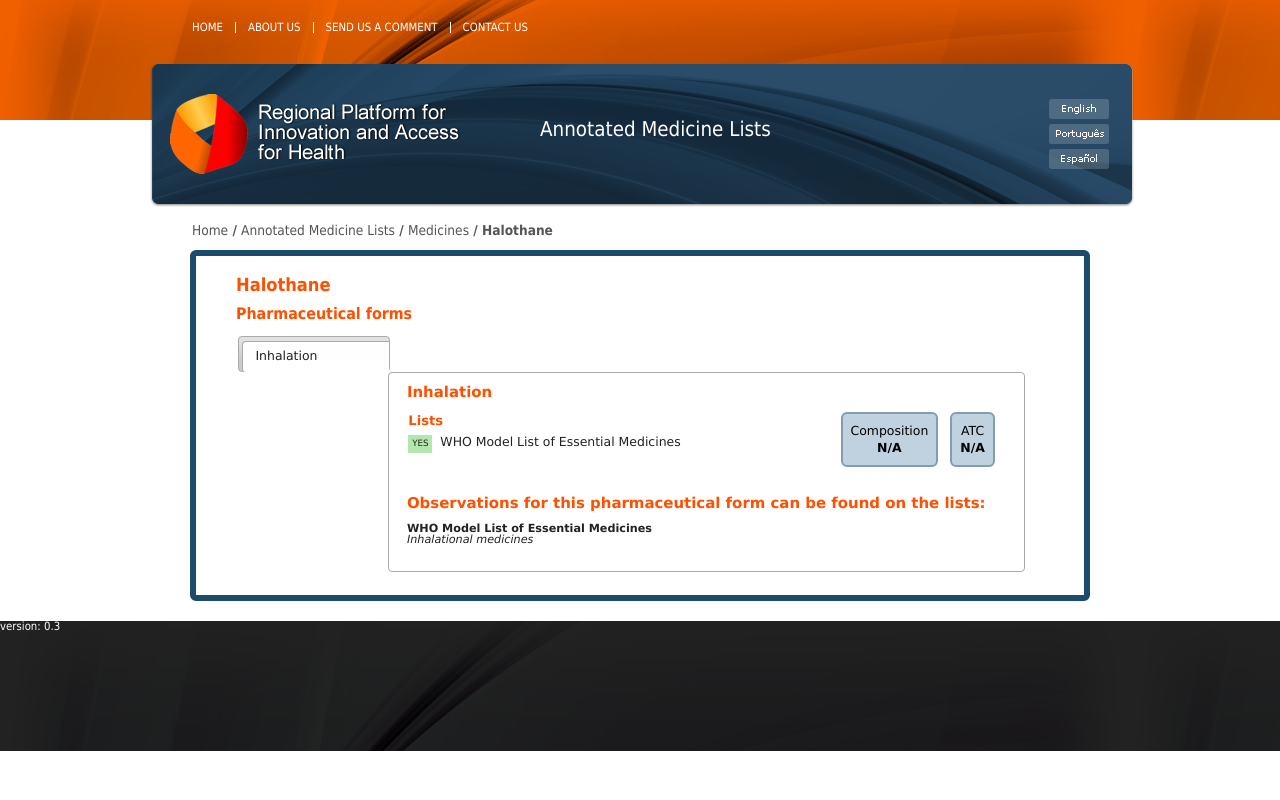
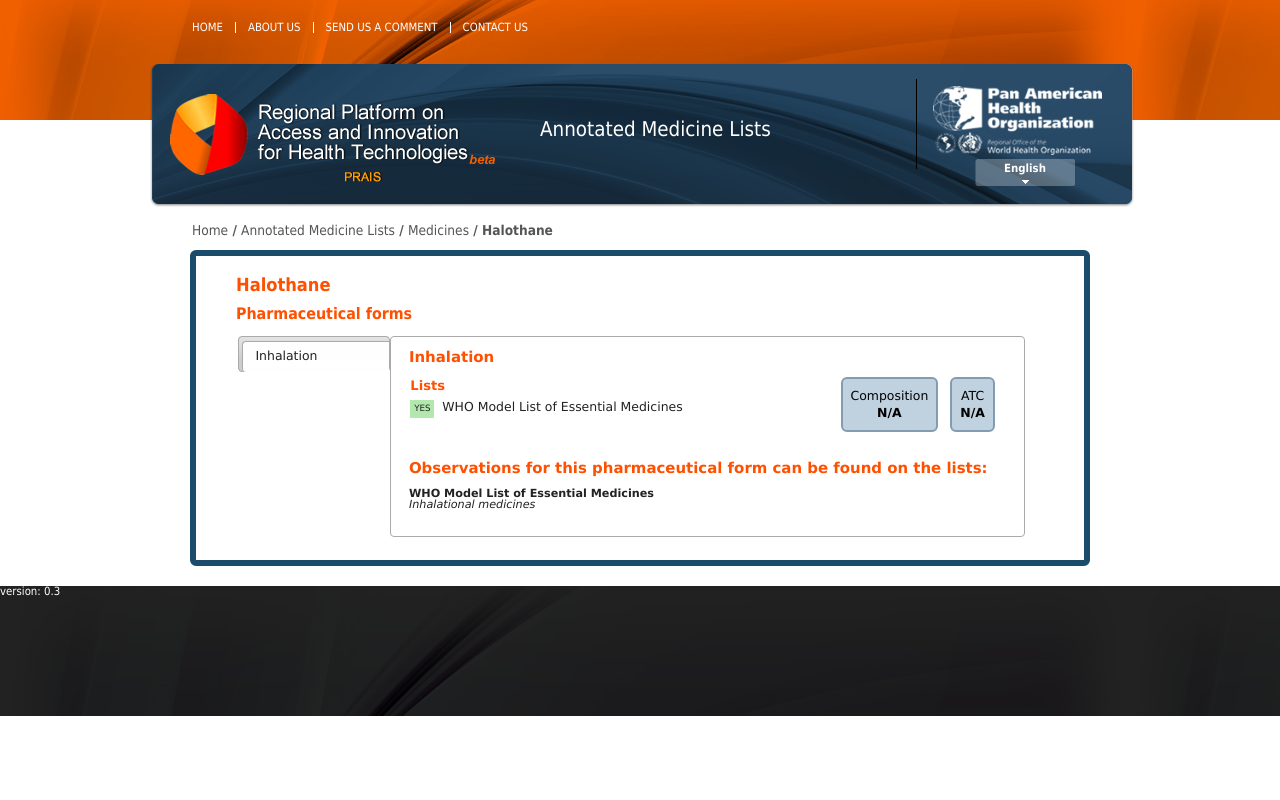
Before and after one commit to bireme/medlist, a Django app: page /medicine/1/ in a window 1280 px wide. Run offline with Django 3.2, Linux system fonts and the light colour scheme; data comes from the database, SQL or seed files in the repository; data that the repository does not hold is empty; parts of the project's set-up code (start-up, migrations or seed data) failed here and were passed over; some libraries are stand-ins or nearby versions.

Commit message:
fixbug #56 and #85: fix pagination layout problem and change header and footer

```diff
--- a/medlist/static/css/styles.css
+++ b/medlist/static/css/styles.css
@@ -134,15 +134,20 @@ BODY, TABLE, TD, TH {
 	width: 984px;
 }
 .banner #logo {
-	background: url(../images/logotipo.png) no-repeat;
-	width: 291px;
-	height: 80px;
+	width: 330px;
+	height: 90px;
 	margin-left: 20px;
 	top: 30px;
 	position: absolute
 }
-.banner #logo:hover {
-	background-position: -291px;
+.logo-en {
+	background: url(../images/logo-en.png) no-repeat;
+}
+.logo-es {
+	background: url(../images/logo-es.png) no-repeat;
+}
+.logo-pt-br {
+	background: url(../images/logo-pt.png) no-repeat;
 }
 .banner #logo SPAN {
 	display: none;
@@ -177,19 +182,47 @@ BODY, TABLE, TD, TH {
 .banner #joinToday #signupButton SPAN {
 	display: none;
 }
-.banner .langSelector {
+.banner .top-rightBlock {
 	float: right;
-	margin: 30px 20px 0 0;
 }
-.banner .langSelector LI A {
-	width: 60px;
-	height: 20px;
+.banner .top-rightBlock .separator {
+	float: left;
+	width: 1px;
+	background: #000;
+	height: 90px;
+	margin-top: 15px;
+}
+.banner #top-pahoLogo {
+	width: 169px;
+	margin: 22px 32px 0px 17px;
+}
+.banner #top-pahoLogo IMG {
+	width: 100%;
+}
+.banner .top-rightBlock .langSelector {
+	background: url(../images/fundoIdioma.png) no-repeat;
+	width: 100px;
+	height: 27px;
+	text-align: center;
+	padding: 4px 0px;
+	font-weight: bold;
+	margin: 4px auto 0px;
+}
+.banner .top-rightBlock .langSelector .currentLang A {
 	display: block;
-	margin: 5px;
+	height: 25px;
+	width: 100px;
+	text-decoration: none;
 }
-.banner .langSelector LI A SPAN {
-	display: none;
+.banner .top-rightBlock .langSelector .currentLang .arrow-bottom-wht {
+	background: url(../images/setaBaixoBranca.png) no-repeat;
+	margin: 6px auto 0 auto;
+	width: 7px;
+	height: 4px;
 }
+
+/****** language selector version 1.0 ******/
+/*
 .banner .langSelector LI A#lang_en {background: url(../images/ingles.png) no-repeat;}
 .banner .langSelector LI A#lang_es {background: url(../images/espanhol.png) no-repeat;}
 .banner .langSelector LI A#lang_pt {background: url(../images/portugues.png) no-repeat;}
@@ -575,4 +642,4 @@ TH.tableHeadFilters LABEL{
 .ui-tabs-vertical .ui-tabs-nav li { clear: left; width: 100%; border-bottom-width: 1px !important; border-right-width: 0 !important; margin: 0 -1px .2em 0; overflow: hidden; width: 145px; }
 .ui-tabs-vertical .ui-tabs-nav li a { display:block; }
 .ui-tabs-vertical .ui-tabs-nav li.ui-tabs-selected { padding-bottom: 0; padding-right: .1em; border-right-width: 1px; border-right-width: 1px; }
-.ui-tabs-vertical .ui-tabs-panel {float: right; width: 600px; border: 1px solid #AAA; border-radius: 4px;}
+.ui-tabs-vertical .ui-tabs-panel {float: right; width: 598px; border: 1px solid #AAA; border-radius: 4px;}
--- a/medlist/templates/list/compare.html
+++ b/medlist/templates/list/compare.html
@@ -127,7 +127,6 @@
 			</table>
 
 			<div class="pagination">
-
 				{% if pagination.items|length > 1 %}
 					<ul>
 						<li>
--- a/medlist/templates/top.html
+++ b/medlist/templates/top.html
@@ -1,5 +1,24 @@
 {% load i18n %}
-<div class="top">
+
+<script>
+	$(function(){
+		var lang = "{{ request.LANGUAGE_CODE }}";
+		var box_langs = $(".availableLangs");
+		var cur_lang = $(".currentLang");
+
+		$("#lang_" + lang).hide();
+		box_langs.hide();
+
+		cur_lang.click(function(){
+			box_langs.toggle();
+		});
+    })
+
+
+
+</script>
+
+<div class="top" class="">
 	<div class="topMenu">
 		<ul>
 			<li><a href="{{ ROOT_URL }}" title="{% trans "Home" %}" target="_blank">{% trans "Home" %}</a></li>
@@ -10,9 +29,16 @@
 	</div>
 	<div class="spacer"></div>
 	<div class="banner">
-		<div id="logo"><span>{% trans "Regional Platform for Innovation and Access for Health" }</span></div>
+		<div id="logo" class="logo-{{ request.LANGUAGE_CODE }}"><span>{% trans "Regional Platform for Innovation and Access for Health" }</span></div>
 		<div class="identification">
 			{% trans "Annotated Medicine Lists" %}
+		</div>
+
+		<div class="top-rightBlock">
+			<div class="separator">
+			</div>
+			<div id="top-pahoLogo">
+				<img src="{{ STATIC_URL }}images/logo-paho.png" title="Pan American Health Organization - PAHO/WHO"/>
 			</div>
 			<div class="langSelector">
 
@@ -22,11 +48,31 @@
 					<input name="language" type="hidden" value=""  id="lang"/>
 				</form>
 
+				<div class="currentLang">
+					<a href="#">
+						<span>
+							{% if request.LANGUAGE_CODE == "pt-br"%}Português{% endif %}
+							{% if request.LANGUAGE_CODE == "en"%}English{% endif %}
+							{% if request.LANGUAGE_CODE == "es"%}Español{% endif %}
+						</span>
+						<div class="arrow-bottom-wht"></div>
+					</a>
+				</div>
+				<div class="availableLangs" id="langs" style="display: block;">
+					<ul>
+						<li id="lang_en"><a href="#" onclick="change_lang('en')" ><span>English</span></a></li>
+						<li id="lang_pt-br"><a href="#" onclick="change_lang('pt-BR')" ><span>Português</span></a></li>
+						<li id="lang_es"><a href="#" onclick="change_lang('es')"><span>Español</span></a></li>
+					</ul>
+				</div>
+			</div>
+		</div>
+		<!-- <div class="langSelector">
 			<ul>
 				<li><a id="lang_en" href="#" onclick="change_lang('en')" ><span>English</span></a></li>
 				<li><a id="lang_pt" href="#" onclick="change_lang('pt-BR')" ><span>Português</span></a></li>
 				<li><a id="lang_es" href="#" onclick="change_lang('es')"><span>Español</span></a></li>
 			</ul>
+		</div> -->
 	</div>
 </div>
-</div>
```
Also changed, not shown: other parts of medlist/static/css/styles.css (+35 -1 lines), medlist/static/images/fundoIdioma.png (added), medlist/static/images/logo-en.png (added), medlist/static/images/logo-paho.png, medlist/static/images/logo-pt.png (added), medlist/static/images/setaBaixoBranca.png (added). Lines whose indentation alone changed are shown as unchanged.
